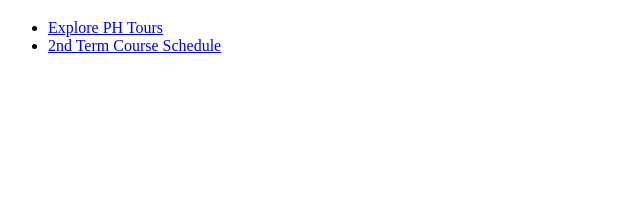
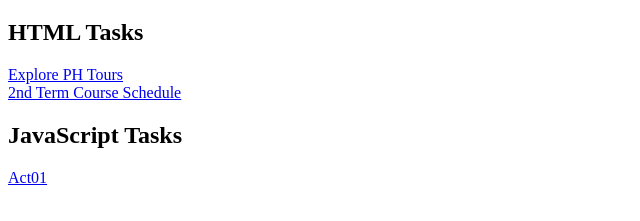
Before and after one commit to amaldonado05/amaldonado05.github.io, a plain HTML site: page index.html in a window 1280 px wide. Shown: the part 61-282 px from the top of the page, without its empty margins (0-640 px from the left). Drawn offline with Linux system fonts and the light colour scheme.

Commit message:
New HTML

```diff
--- a/index.html
+++ b/index.html
@@ -7,9 +7,14 @@
 </head>
 <body>
     <h1>Hi! I am Alvaro Z. Maldonado!</h1>
-    <ul>
-        <li><a href="MaldonadoExplorePHTours.html">Explore PH Tours</a></li>
-        <li><a href="MaldonadoCourseSchedule.html">2nd Term Course Schedule</a></li>
-    </ul>
+
+    <h2>HTML Tasks</h2>
+    <a href="MaldonadoExplorePHTours.html">Explore PH Tours</a>
+    <br>
+    <a href="MaldonadoCourseSchedule.html">2nd Term Course Schedule</a>
+    <br>
+    <h2>JavaScript Tasks</h2>
+    <a href="MALDONADO_A224_JS_Act01/index.html">Act01</a>
+    <br>
 </body>
 </html>
```
